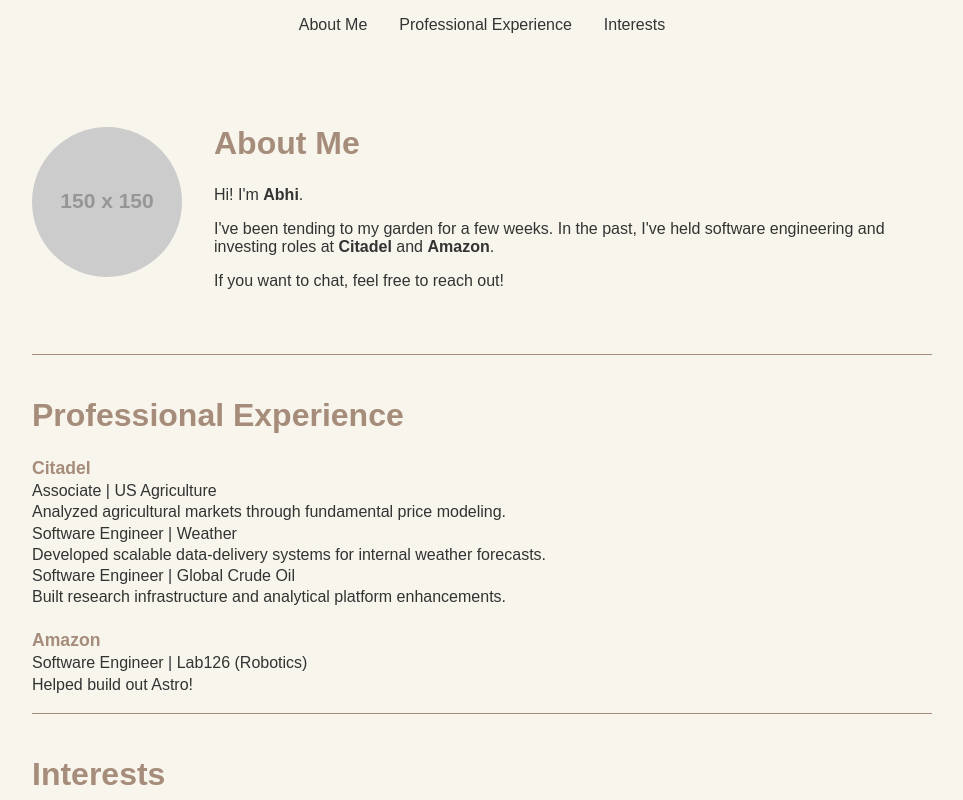
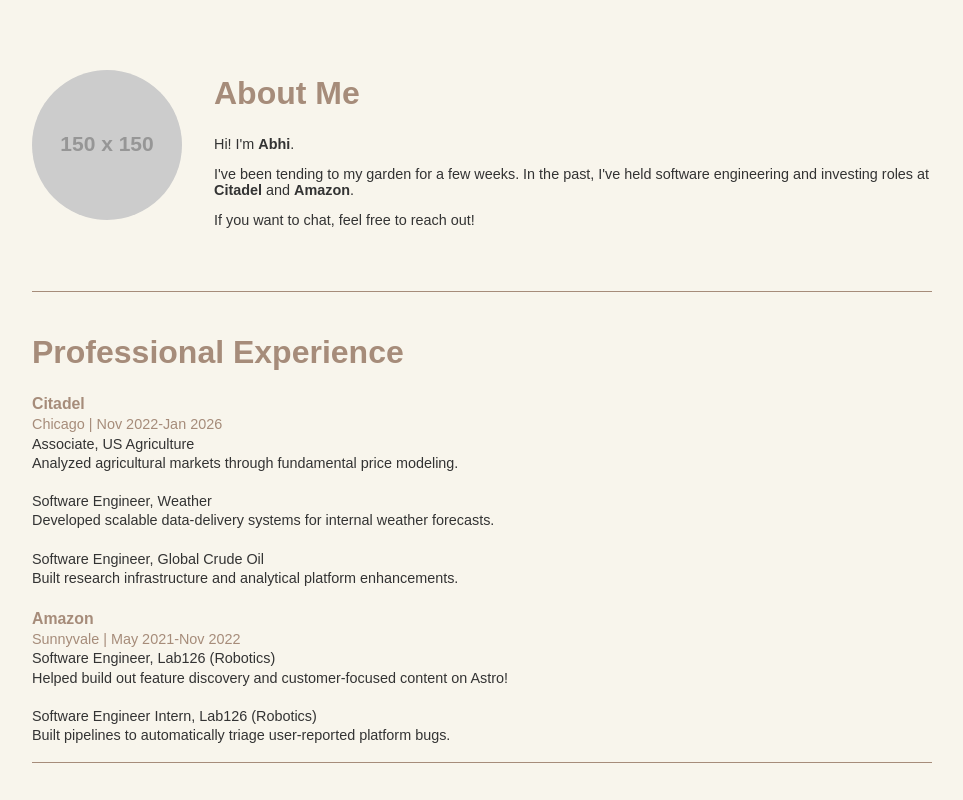
Before and after one commit to abhianand1999/abhianand1999.github.io, a React (Vite) app: page / in a window 1280 px wide. Shown: the top 800 px of the page, without its empty margins (158-1121 px from the left). Built offline with nearby package versions, Linux system fonts and the light colour scheme.

Commit message:
Updates!

```diff
--- a/src/app.jsx
+++ b/src/app.jsx
@@ -1,5 +1,4 @@
 import React from 'react';
-import TopNav from './components/TopNav';
 import About from './components/About';
 import Experience from './components/Experience';
 import Interests from './components/Interests';
@@ -8,7 +7,6 @@
 function App() {
   return (
     <div className="App">
-      <TopNav />
       <main>
         <About />
         <Experience />
--- a/src/components/Experience.jsx
+++ b/src/components/Experience.jsx
@@ -7,19 +7,26 @@
       <div className="experience-item">
         <div className="experience-details">
           <p className="experience-company"><strong>Citadel</strong></p>
-          <p>Associate | US Agriculture</p>
+          <p className="experience-dates">Chicago | Nov 2022-Jan 2026</p>
+          <p>Associate, US Agriculture</p>
           <p>Analyzed agricultural markets through fundamental price modeling.</p>
-          <p>Software Engineer | Weather</p>
+          <br></br>
+          <p>Software Engineer, Weather</p>
           <p>Developed scalable data-delivery systems for internal weather forecasts.</p>
-          <p>Software Engineer | Global Crude Oil</p>
+          <br></br>
+          <p>Software Engineer, Global Crude Oil</p>
           <p>Built research infrastructure and analytical platform enhancements.</p>
         </div>
       </div>
       <div className="experience-item">
         <div className="experience-details">
           <p className="experience-company"><strong>Amazon</strong></p>
-          <p>Software Engineer | Lab126 (Robotics)</p>
-          <p>Helped build out Astro!</p>
+          <p className="experience-dates">Sunnyvale | May 2021-Nov 2022</p>
+          <p>Software Engineer, Lab126 (Robotics)</p>
+          <p>Helped build out feature discovery and customer-focused content on Astro!</p>
+          <br></br>
+          <p>Software Engineer Intern, Lab126 (Robotics)</p>
+          <p>Built pipelines to automatically triage user-reported platform bugs.</p>
         </div>
       </div>
     </section>
--- a/src/components/Interests.jsx
+++ b/src/components/Interests.jsx
@@ -4,7 +4,7 @@
   return (
     <section id="interests" className="interests-section">
       <h2>Interests</h2>
-      <p>Placeholder text for the interests section.</p>
+      <p></p>
     </section>
   );
 }
--- a/src/components/TopNav.jsx
+++ /dev/null
@@ -1,13 +0,0 @@
-import React from 'react';
-
-function TopNav() {
-  return (
-    <nav className="top-nav">
-      <a href="#about">About Me</a>
-      <a href="#experience">Professional Experience</a>
-      <a href="#interests">Interests</a>
-    </nav>
-  );
-}
-
-export default TopNav;
--- a/src/style.css
+++ b/src/style.css
@@ -10,6 +10,7 @@
   font-family: sans-serif;
   margin: 0;
   padding: 0;
+  font-size: 0.9em;
 }
 
 .App {
@@ -21,7 +22,7 @@
 .top-nav {
   display: flex;
   justify-content: center;
-  padding: 1rem 0;
+  padding: 2rem 0;
   background-color: var(--background-color);
   z-index: 10;
 }
@@ -101,6 +102,12 @@
   color: var(--primary-color);
 }
 
+.experience-dates {
+  font-size: 1em;
+  margin-bottom: 0.1rem;
+  color: var(--primary-color);
+}
+
 .experience-details p {
   margin: 0.2rem 0;
 }
```
